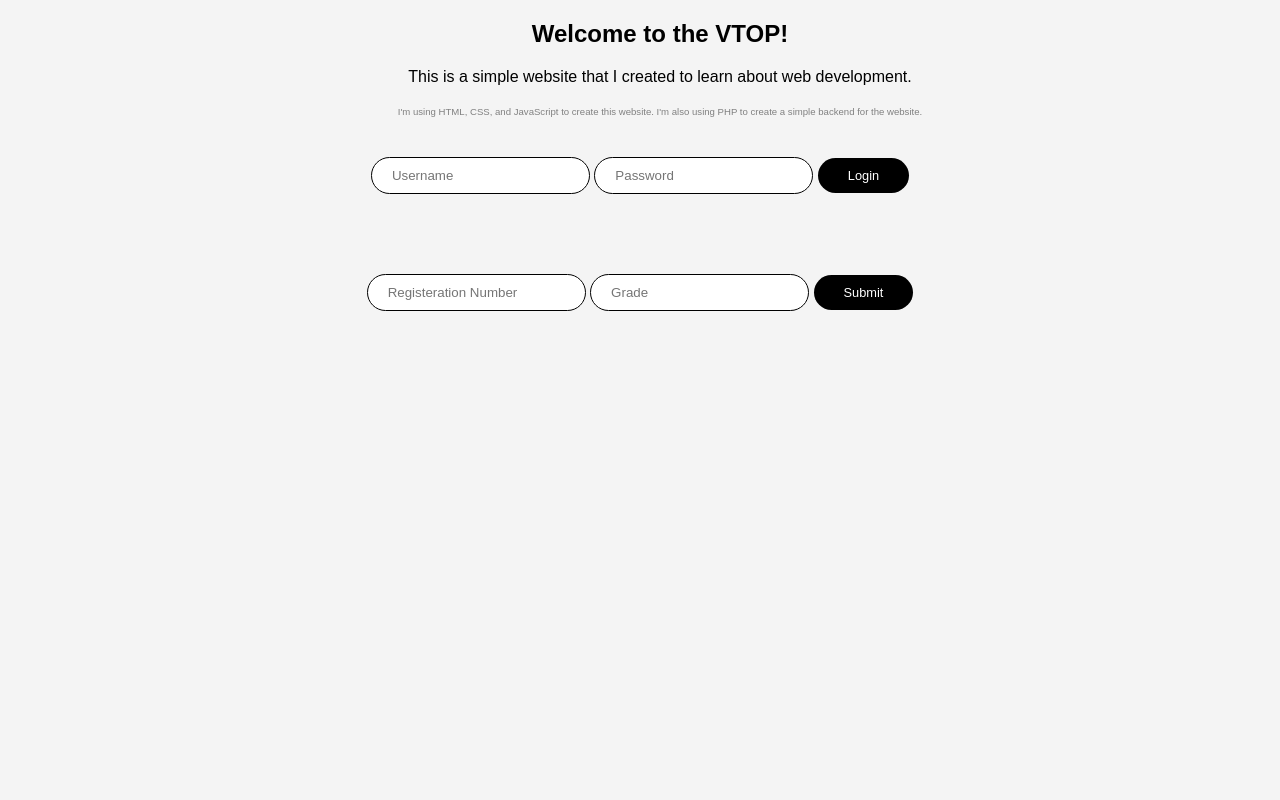
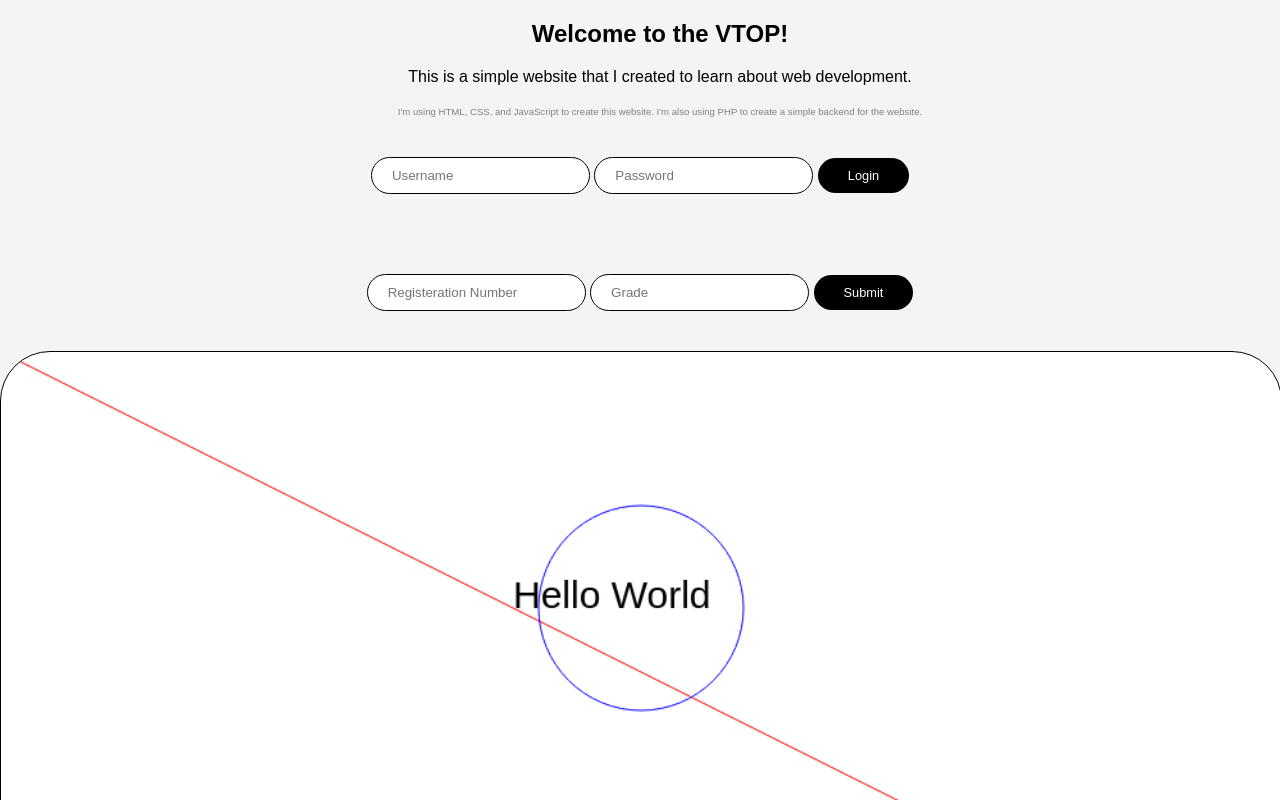
Before and after one commit to mohammadshaad/test, a plain HTML site: page index.html in a window 1280 px wide. Shown: the top 800 px of the page. Drawn offline with Linux system fonts and the light colour scheme.

Commit message:
Add canvas element and draw shapes on it

```diff
--- a/index.html
+++ b/index.html
@@ -96,6 +96,11 @@
       </span>
 
     </section>
+
+
+    <section class="canvas">
+        <canvas id="canvas" width="1000" height="1000" ></canvas>
+    </section>
   </body>
 
   <script src="index.js" type="text/javascript"></script>
--- a/index.js
+++ b/index.js
@@ -11,6 +11,8 @@
 
 var successMessage = document.querySelector(".login-success");
 var errorMessage = document.querySelector(".login-failed");
+
+var canvas = document.querySelector("#canvas")
 
 // db username and password
 let dbUsername = "shaad";
@@ -67,3 +69,21 @@
 
   gradeDiv.innerHTML = `S: ${sCount} A: ${aCount} B: ${bCount} C: ${cCount}`;
 }
+
+var ctx = canvas.getContext("2d");
+ctx.strokeStyle = "red";
+ctx.moveTo(0, 0);
+ctx.lineTo(1000, 500);
+ctx.stroke();
+
+ctx.beginPath();
+ctx.strokeStyle = "blue";
+ctx.arc(500, 200, 80, 0, 2 * Math.PI);
+ctx.stroke();
+
+ctx.fillStyle = "green";
+ctx.fillRect(300, 500, 400, 400);
+
+ctx.font="30px Arial";
+ctx.fillStyle = "black";
+ctx.fillText("Hello World",400,200);
--- a/style.css
+++ b/style.css
@@ -133,3 +133,19 @@
     font-weight: 400;
     color: black;
 }
+
+#canvas {
+    background-color: white;
+    display: flex;
+    align-items: center;
+    justify-content: center;
+    width: 100%;
+}
+
+canvas {
+    border: 1px solid black;
+    border-radius: 50px;
+    cursor: pointer;
+    transition: 0.3s;
+
+}
```
